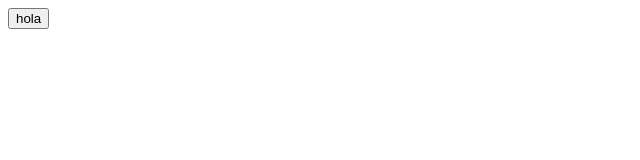
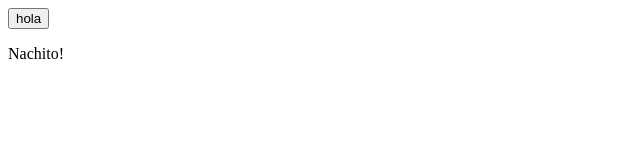
Before and after one commit to josenacho/my_school_proyect, a plain HTML site: page index.html in a window 1280 px wide. Shown: the full height of the page, 0-640 px from the left. Drawn offline with Linux system fonts and the light colour scheme.

Commit message:
Prueba de Subida

```diff
--- a/index.html
+++ b/index.html
@@ -6,6 +6,6 @@
     <button type="button" name="button">hola</button>
   </head>
   <body>
-
+    <p>Nachito!</p>
   </body>
 </html>
```
